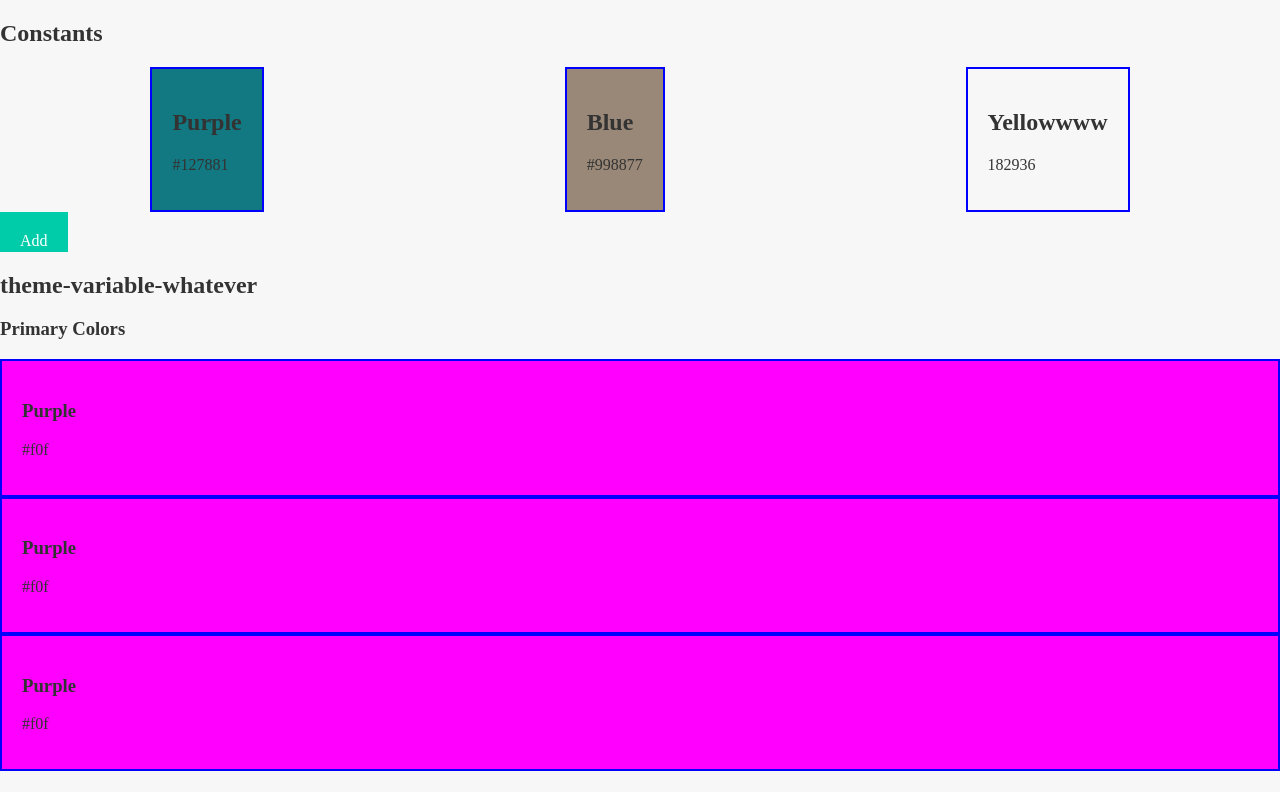
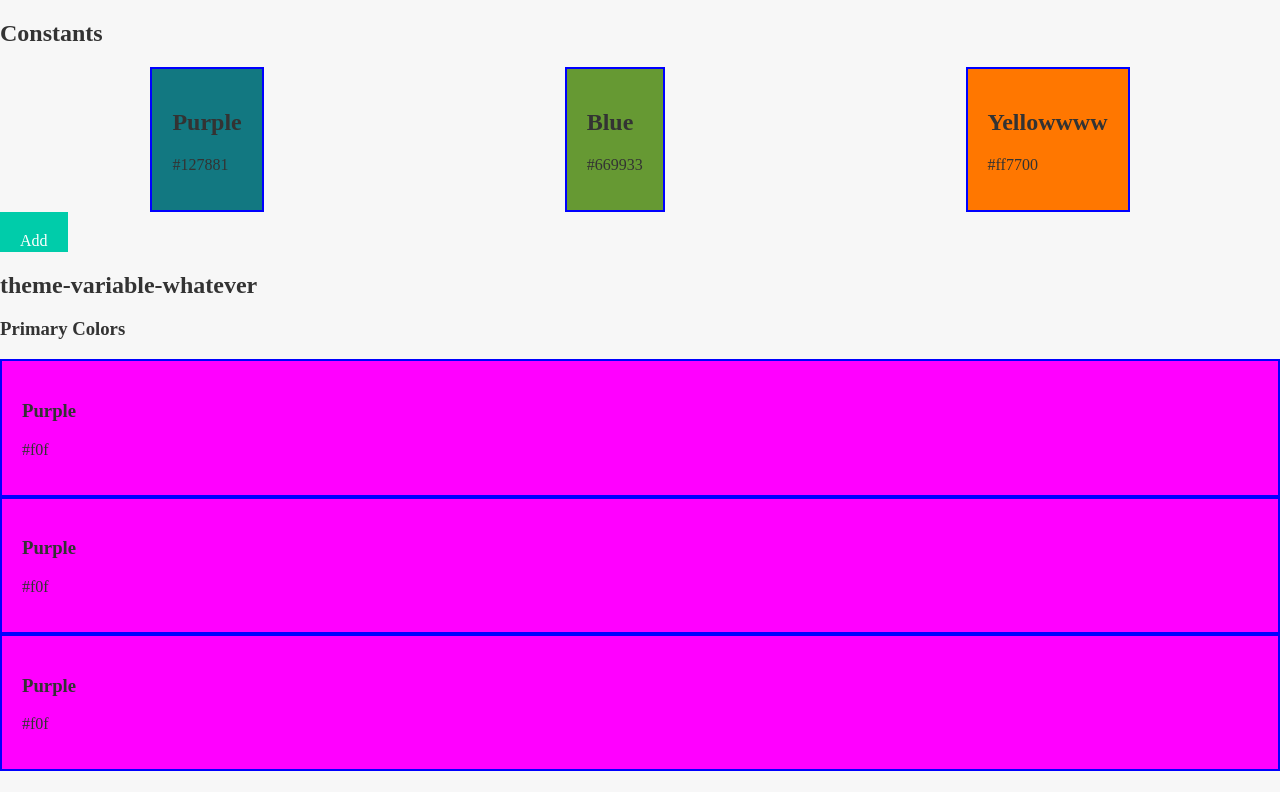
Before and after one commit to unumux/tg-site, a React (Create React App) app: page / in a window 1280 px wide. Shown: the top 792 px of the page. Built offline with nearby package versions, Linux system fonts and the light colour scheme.

Commit message:
fixes broken yellow swatch

```diff
--- a/src/components/Constants.js
+++ b/src/components/Constants.js
@@ -34,8 +34,8 @@ export const Constants = props =>
         <Heading>Constants</Heading>
             <Swatches>
                 <Swatch name='Purple' hex='#127881' />
-                <Swatch name='Blue' hex='#998877' />
-                <Swatch name='Yellowwww' hex='182936' />
+                <Swatch name='Blue' hex='#669933' />
+                <Swatch name='Yellowwww' hex='#ff7700' />
             </Swatches>
             <Add>Add</Add>
     </StyledConstants>
```
